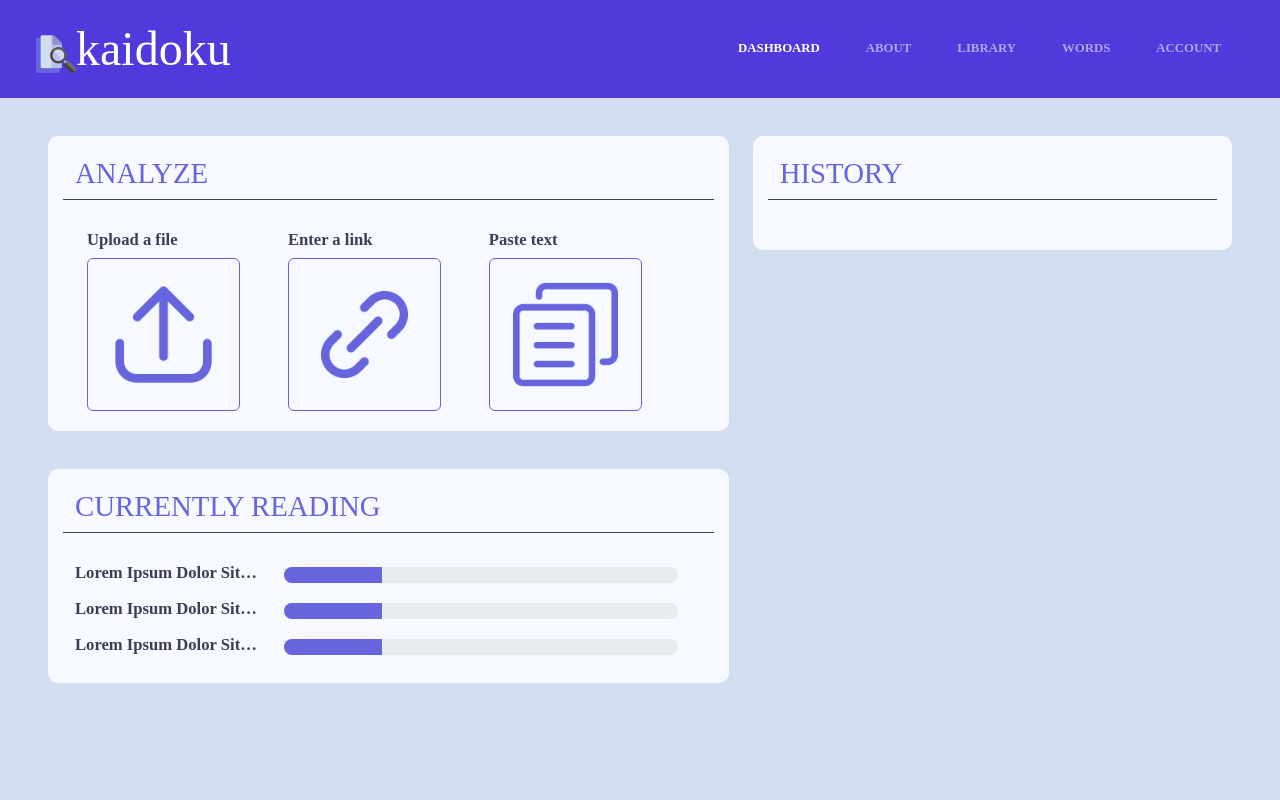
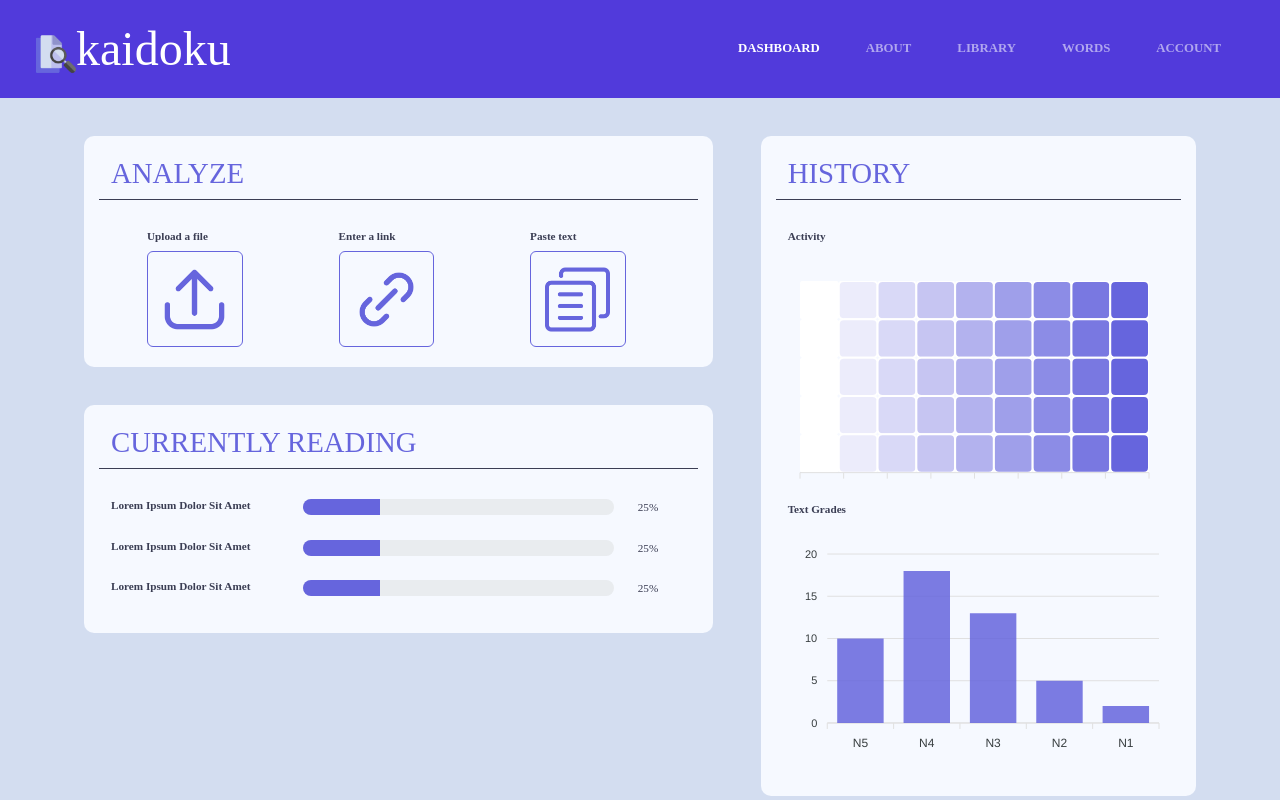
Before and after one commit to bfkuo/kaidoku, a React (Create React App) app: page / in a window 1280 px wide. Built offline with nearby package versions, Linux system fonts and the light colour scheme; a web font is replaced by a local one.

Commit message:
added apexcharts dependencies and graph components

```diff
--- a/package.json
+++ b/package.json
@@ -6,9 +6,11 @@
     "@testing-library/jest-dom": "^5.16.5",
     "@testing-library/react": "^13.4.0",
     "@testing-library/user-event": "^13.5.0",
+    "apexcharts": "^3.36.3",
     "bootstrap": "^5.2.3",
     "font-awesome": "^4.7.0",
     "react": "^18.2.0",
+    "react-apexcharts": "^1.4.0",
     "react-dom": "^18.2.0",
     "react-popper": "^2.3.0",
     "react-router-dom": "^6.5.0",
--- a/src/App.css
+++ b/src/App.css
@@ -3,6 +3,10 @@
 body {
   background-color: #D3DDF0;
   font-family: 'Hiragino Sans';
+}
+
+p {
+  font-size: 70%;
 }
 
 .container {
@@ -31,7 +35,7 @@ body {
 .fragment {
   background-color: #F6F9FF;
   color: #3B3E54;
-  margin: 3vmax 0;
+  margin: 3vmax 0 0 0;
   border-radius: 10px;
   padding: 20px 15px;
 }
@@ -45,7 +49,7 @@ body {
 
 .fragment h5 {
   font-weight: 600;
-  font-size: 1.3vmax;
+  font-size: 70%;
   white-space: nowrap;
 }
 
@@ -58,11 +62,18 @@ body {
 .btn-outline-dark {
   border-color:#6665DD;
   padding: 15%;
+  width: 100%;
 }
 
 .btn-outline-dark:hover {
+  transition-duration: 0.4s;
   border-color:#6665DD;
   background-color: #EEEEFB;
+}
+
+.btn-outline-dark:active {
+  background-color: #EEEEFB !important;
+  border-color: #513ADB !important;
 }
 
 .progress {
--- a/src/components/DashboardComponent.js
+++ b/src/components/DashboardComponent.js
@@ -1,36 +1,40 @@
 import React from 'react';
+import { Heatmap, BarGraph }from './GraphComponents';
 import { Progress } from 'reactstrap';
 
 
 function Dashboard(props) {
     return(
         <div className="container-fluid">
-            <div className="row align-items-start mx-4">
+            <div className="row align-items-start mx-5 gx-lg-5">
                 <div className="col-12 col-md-7">
 
                     <div className="row fragment">
                         <h3>Analyze</h3>
                         <hr/>
-                        <div className="row gx-3 gx-sm-5">
-                            <div className="col-4" >
+
+                            <div className="row">
+                                <div className="col-4 px-3 px-xl-5">
                                     <h5>Upload a file</h5>
                                     <button type="button" className="btn btn-outline-dark" role="button">
                                         <img src="assets/images/upload.png" width="100%" />
                                     </button>
                                 </div>
-                            <div className="col-4">
+                                <div className=" col-4 px-3 px-xl-5">
                                     <h5>Enter a link</h5>
                                     <button type="button" className="btn btn-outline-dark" role="button">
                                         <img src="assets/images/hyperlink.png" width="100%" />
                                     </button>
                                 </div>
-                            <div className="col-4">
+                                <div className=" col-4 px-3 px-xl-5">
                                     <h5>Paste text</h5>
                                     <button type="button" className="btn btn-outline-dark" role="button">
                                         <img src="assets/images/paste.png" width="100%" />
                                     </button>
                                 </div>
                             </div>
+
+
                     </div>
 
                     <div className="row fragment">
@@ -40,24 +44,33 @@ function Dashboard(props) {
                             <div className="col-12 col-md-4">
                                 <h5 className="progress-text">Lorem Ipsum Dolor Sit Amet</h5>
                             </div>
-                            <div className="col mt-1">
+                            <div className="col-10 col-sm-11 col-md-7 mb-1">
                                 <Progress value="25"/>
+                            </div>
+                            <div className="col-2 col-sm-1">
+                                <p>25%</p>
                             </div>
                         </div>
                         <div className="row mt-2">
                             <div className="col-12 col-md-4">
                                 <h5 className="progress-text">Lorem Ipsum Dolor Sit Amet</h5>
                             </div>
-                            <div className="col mt-1">
+                            <div className="col-10 col-sm-11 col-md-7 mb-1">
                                 <Progress value="25"/>
+                            </div>
+                            <div className="col-2 col-sm-1">
+                                <p>25%</p>
                             </div>
                         </div>
                         <div className="row mt-2">
                             <div className="col-12 col-md-4">
                                 <h5 className="progress-text">Lorem Ipsum Dolor Sit Amet</h5>
                             </div>
-                            <div className="col mt-1">
+                            <div className="col-10 col-sm-11 col-md-7 mb-1">
                                 <Progress value="25"/>
+                            </div>
+                            <div className="col-2 col-sm-1">
+                                <p>25%</p>
                             </div>
                         </div>
                     </div>
@@ -67,6 +80,8 @@ function Dashboard(props) {
                     <div className="row fragment">
                         <h3>History</h3>
                         <hr/>
+                        <Heatmap />
+                        <BarGraph />
                     </div>
                 </div>
             </div>
--- /dev/null
+++ b/src/components/GraphComponents.js
@@ -0,0 +1,126 @@
+import React, { Component } from 'react';
+import Chart from 'react-apexcharts';
+
+class Heatmap extends Component {
+    constructor(props) {
+        super(props);
+
+        this.state = {
+            series: [{
+                name: 'Metric1',
+                data: [0, 1, 2, 3, 4, 5, 6, 7, 8]
+              },
+              {
+                name: 'Metric2',
+                data: [0, 1, 2, 3, 4, 5, 6, 7, 8]
+              },
+              {
+                name: 'Metric3',
+                data: [0, 1, 2, 3, 4, 5, 6, 7, 8]
+              },
+              {
+                name: 'Metric4',
+                data: [0, 1, 2, 3, 4, 5, 6, 7, 8]
+              },
+              {
+                name: 'Metric5',
+                data: [0, 1, 2, 3, 4, 5, 6, 7, 8]
+              },
+
+
+              ],
+              options: {
+                plotOptions: {
+                    heatmap: {
+                        radius: 5,
+                    }
+                },
+                chart: {
+                  type: 'heatmap',
+                  toolbar: {
+                    show: false
+                  },
+                  width: '100%',
+                  height: 350
+                },
+                dataLabels: {
+                  enabled: false
+                },
+                grid: {
+                    show: false
+                },
+                colors: ["#6665DD"],
+                yaxis: {
+                    show: false
+                },
+                xaxis: {
+                    labels: {
+                        show: false
+                    },
+                }
+              },
+        };
+    }
+
+
+    render () {
+        return(
+            <div>
+                <h5>Activity</h5>
+                <Chart options={this.state.options} series={this.state.series} type="heatmap" />
+            </div>
+
+        )
+    }
+}
+
+class BarGraph extends Component {
+    constructor(props) {
+        super(props);
+
+        this.state = {
+          series: [{
+            data: [{
+              x: 'N5',
+              y: 10
+            }, {
+              x: 'N4',
+              y: 18
+            }, {
+              x: 'N3',
+              y: 13
+            }, {
+              x: 'N2',
+              y: 5
+            }, {
+              x: 'N1',
+              y: 2
+            }]
+          }],
+          options: {
+            chart: {
+              type: 'bar',
+              toolbar: {
+                show: false
+              },
+            },
+            colors: ["#6665DD"],
+            dataLabels: {
+              enabled: false
+            },
+          }
+        }
+    }
+
+    render () {
+      return(
+          <div>
+              <h5>Text Grades</h5>
+              <Chart options={this.state.options} series={this.state.series} type="bar" />
+          </div>
+
+      )
+  }
+}
+
+export { Heatmap, BarGraph };
```
Also changed, not shown: 1 other file (tests, documents, lock files or other folders). Lines whose indentation alone changed are shown as unchanged.
